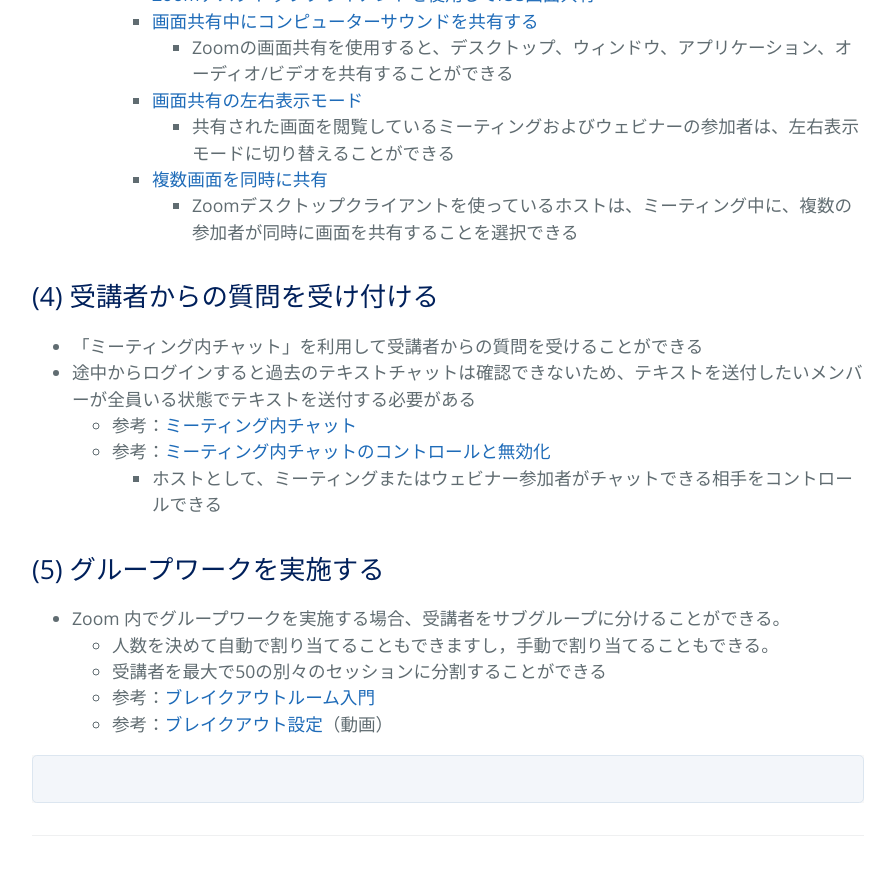
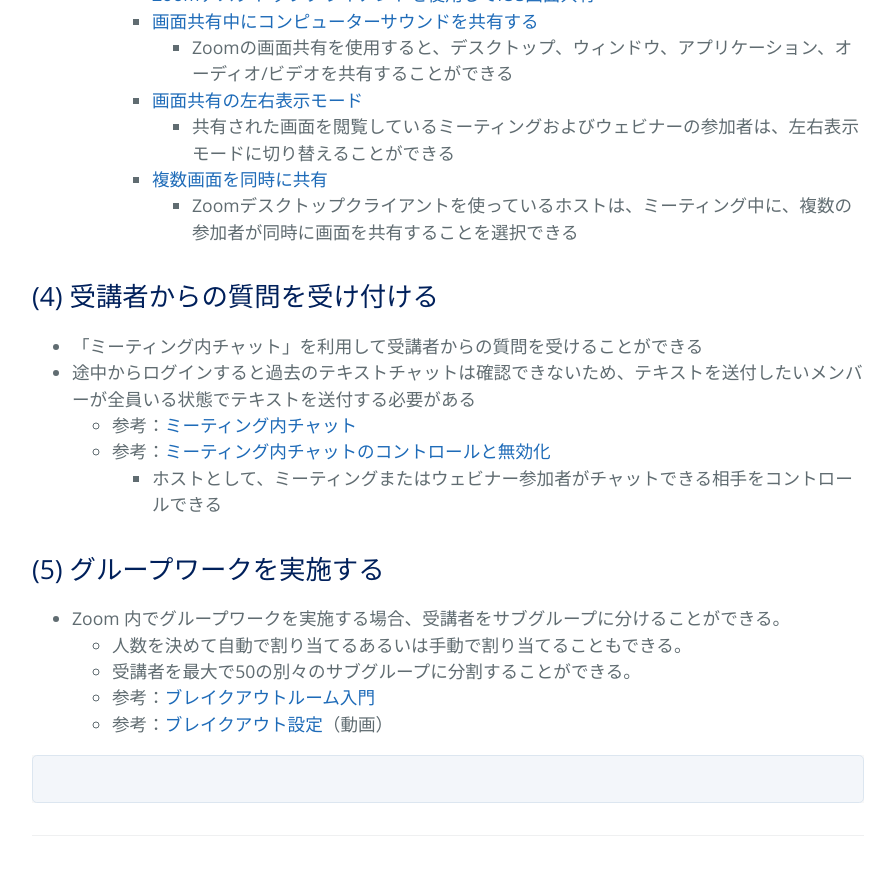
Before and after one commit to kyoto-u/online-edu, a Jekyll site: the page built from b_zoom_own.md, in a window 1280 px wide and 900 px high, scrolled down 2429 px. Shown: the top 875 px of the window, without its empty margins (192-1087 px from the left). Built offline with Jekyll 4.4.1, drawn with Linux system fonts in a browser that asks for light colours.

Commit message:
Update b_zoom_own.md

```diff
--- a/b_zoom_own.md
+++ b/b_zoom_own.md
@@ -98,8 +98,8 @@ title: {{ site.name }}
 
 ## (5) グループワークを実施する
 - Zoom 内でグループワークを実施する場合、受講者をサブグループに分けることができる。
-  -  人数を決めて自動で割り当てることもできますし，手動で割り当てることもできる。
-  - 受講者を最大で50の別々のセッションに分割することができる
+  - 人数を決めて自動で割り当てるあるいは手動で割り当てることもできる。
+  - 受講者を最大で50の別々のサブグループに分割することができる。
   - 参考：[ブレイクアウトルーム入門](https://support.zoom.us/hc/ja/articles/206476093-%E3%83%96%E3%83%AC%E3%82%A4%E3%82%AF%E3%82%A2%E3%82%A6%E3%83%88%E3%83%AB%E3%83%BC%E3%83%A0%E5%85%A5%E9%96%80)
   - 参考：[ブレイクアウト設定](https://support.zoom.us/hc/ja/articles/206476313-%E3%83%93%E3%83%87%E3%82%AA%E3%83%96%E3%83%AC%E3%82%A4%E3%82%AF%E3%82%A2%E3%82%A6%E3%83%88%E3%83%AB%E3%83%BC%E3%83%A0%E3%81%AE%E7%AE%A1%E7%90%86)（動画）
 
```
